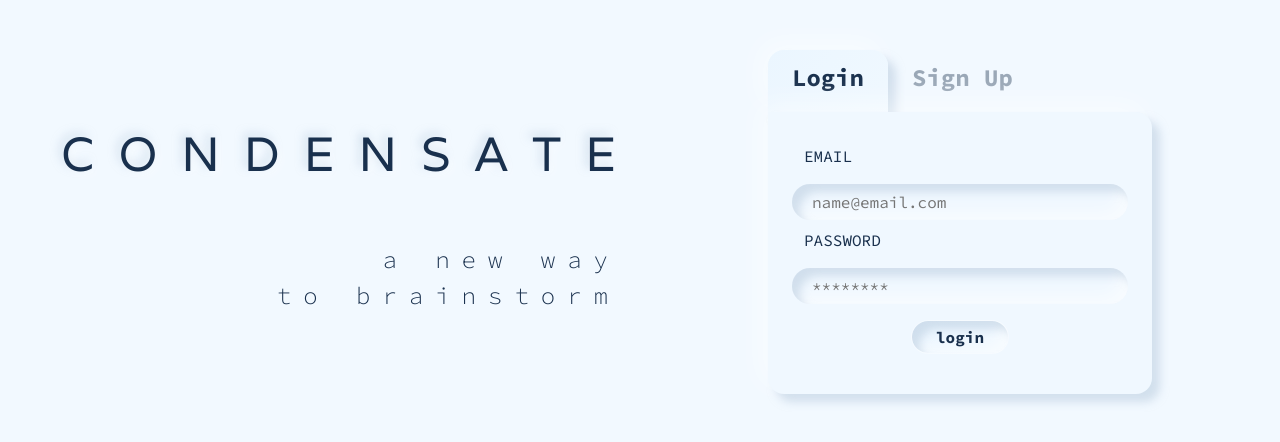
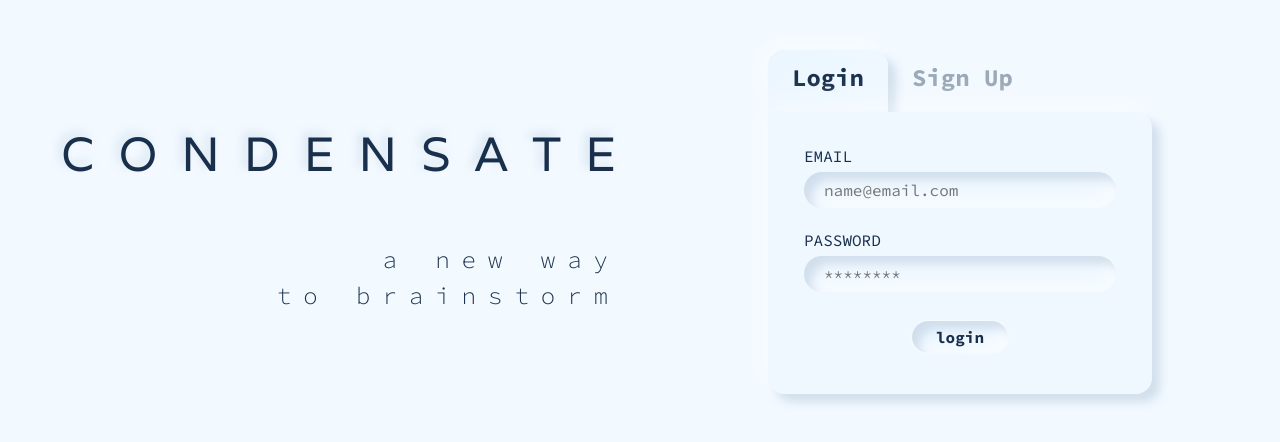
Before and after one commit to CondensateCrew/Condensate, a React (Create React App) app: page / in a window 1280 px wide. Shown: the part 158-600 px from the top of the page. Built offline with nearby package versions, Linux system fonts and the light colour scheme.

Commit message:
Refactor LoginPage code

```diff
--- a/src/Components/LoginForm/LoginForm.tsx
+++ b/src/Components/LoginForm/LoginForm.tsx
@@ -63,12 +63,14 @@ const LoginForm: React.FC<Props> = ({ isLogin, toggleTab}) => {
       </header>
       <form>
         {error !== '' && <p className="error-notification">{error}</p>}
-        <label htmlFor='email'>Email</label>
-        <input id='email' type='text' name='email' placeholder='name@email.com' value={email}
-        onChange={handleEmailChange} onBlur={validateEmail} autoComplete='off' required></input>
-        <label htmlFor='password'>Password</label>
-        <input id='password' type='password' name='password' placeholder='********' value={password}
-        onChange={handlePasswordChange} onBlur={alertRequired} required></input>
+        <label htmlFor='email'>Email
+          <input id='email' type='text' name='email' placeholder='name@email.com' value={email}
+          onChange={handleEmailChange} onBlur={validateEmail} autoComplete='off' required />
+        </label>
+        <label htmlFor='password'>Password
+          <input id='password' type='password' name='password' placeholder='********' value={password}
+          onChange={handlePasswordChange} onBlur={alertRequired} required />
+        </label>
         <button type='button' disabled={disabled} onClick={handleSubmit}>Login</button>
       </form>
     </div>
```
